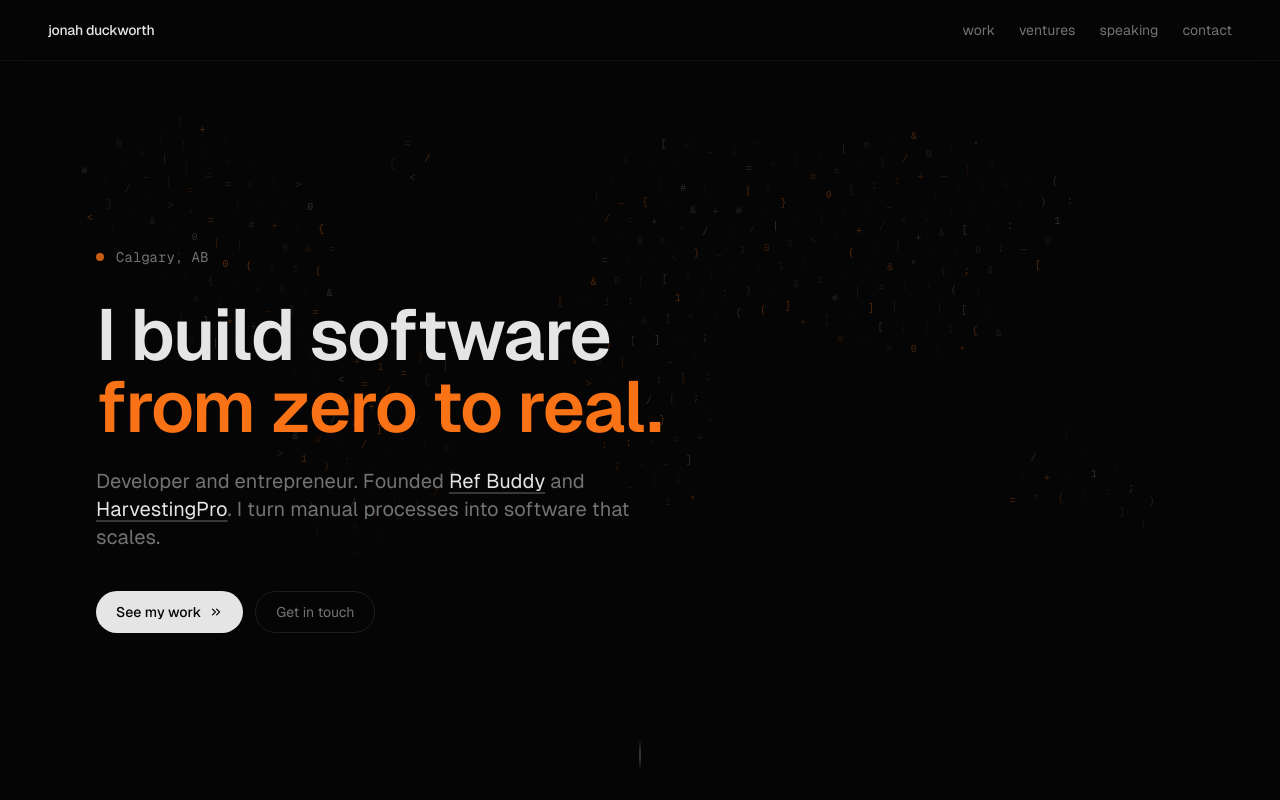
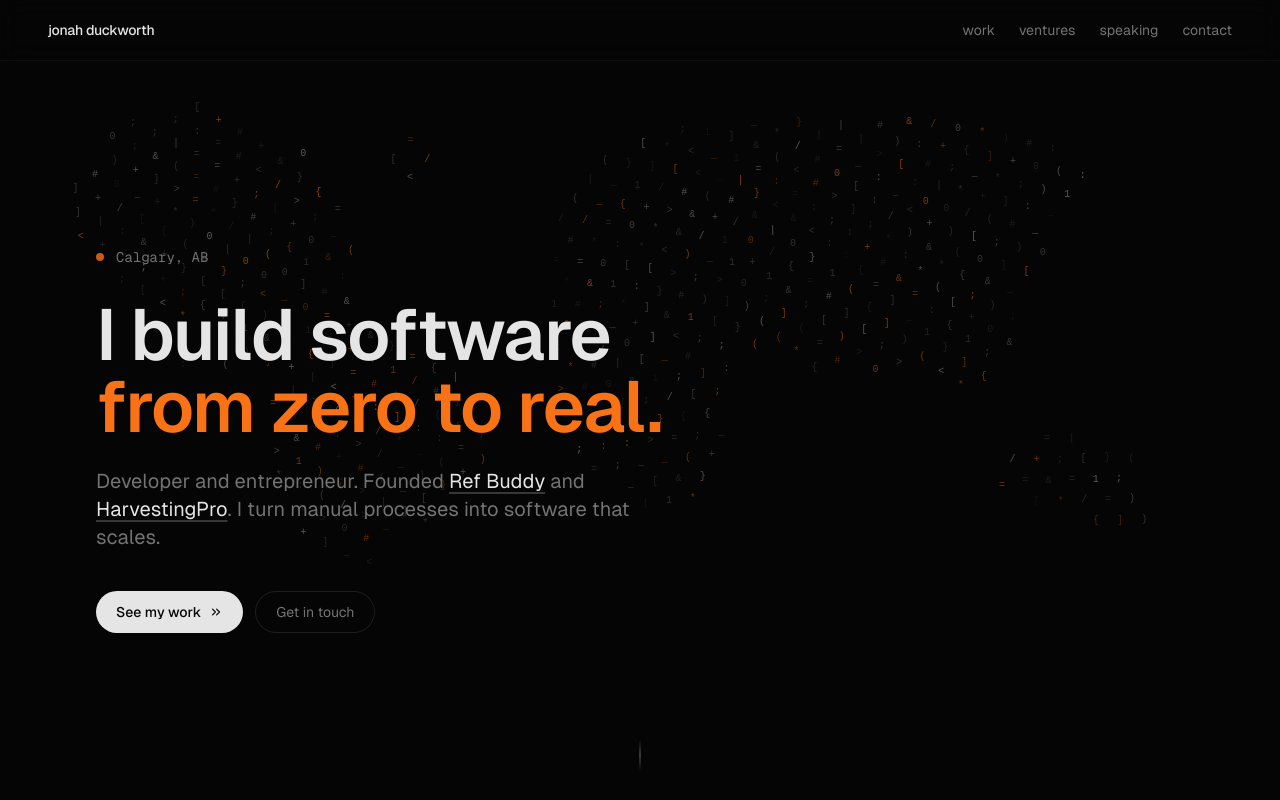
Before and after one commit to jonahduckworth/portfolio, a Next.js app: page / in a window 1280 px wide. Shown: the top 800 px of the page. Built offline with nearby package versions, Linux system fonts and the light colour scheme.

Commit message:
tweak: brighter particles + slight density increase

```diff
--- a/src/components/ParticleField.tsx
+++ b/src/components/ParticleField.tsx
@@ -109,7 +109,7 @@ function sampleFromRegions(W: number, H: number, count: number): Particle[] {
       vx: (Math.random() - 0.5) * 0.3,
       vy: (Math.random() - 0.5) * 0.3,
       char: CODE_CHARS[Math.floor(Math.random() * CODE_CHARS.length)],
-      alpha: 0.12 + Math.random() * 0.28,
+      alpha: 0.22 + Math.random() * 0.38,
       group: Math.floor(Math.random() * 4),
     });
   }
@@ -142,7 +142,7 @@ export default function ParticleField() {
       canvas.style.height = `${H}px`;
       ctx.setTransform(dpr, 0, 0, dpr, 0, 0);
 
-      const count = Math.min(600, Math.max(200, Math.floor((W * H) / 2500)));
+      const count = Math.min(800, Math.max(250, Math.floor((W * H) / 2000)));
       particlesRef.current = sampleFromRegions(W, H, count);
     };
 
@@ -283,13 +283,13 @@ export default function ParticleField() {
             ctx.fillStyle = `rgba(249, 115, 22, ${p.alpha * 0.9})`;
             break;
           case 1:
-            ctx.fillStyle = `rgba(245, 235, 220, ${p.alpha * 0.5})`;
+            ctx.fillStyle = `rgba(245, 235, 220, ${p.alpha * 0.65})`;
             break;
           case 2:
-            ctx.fillStyle = `rgba(160, 160, 180, ${p.alpha * 0.35})`;
+            ctx.fillStyle = `rgba(170, 170, 190, ${p.alpha * 0.5})`;
             break;
           default:
-            ctx.fillStyle = `rgba(120, 120, 140, ${p.alpha * 0.25})`;
+            ctx.fillStyle = `rgba(140, 140, 160, ${p.alpha * 0.4})`;
             break;
         }
         ctx.fillText(p.char, p.x, p.y);
```
